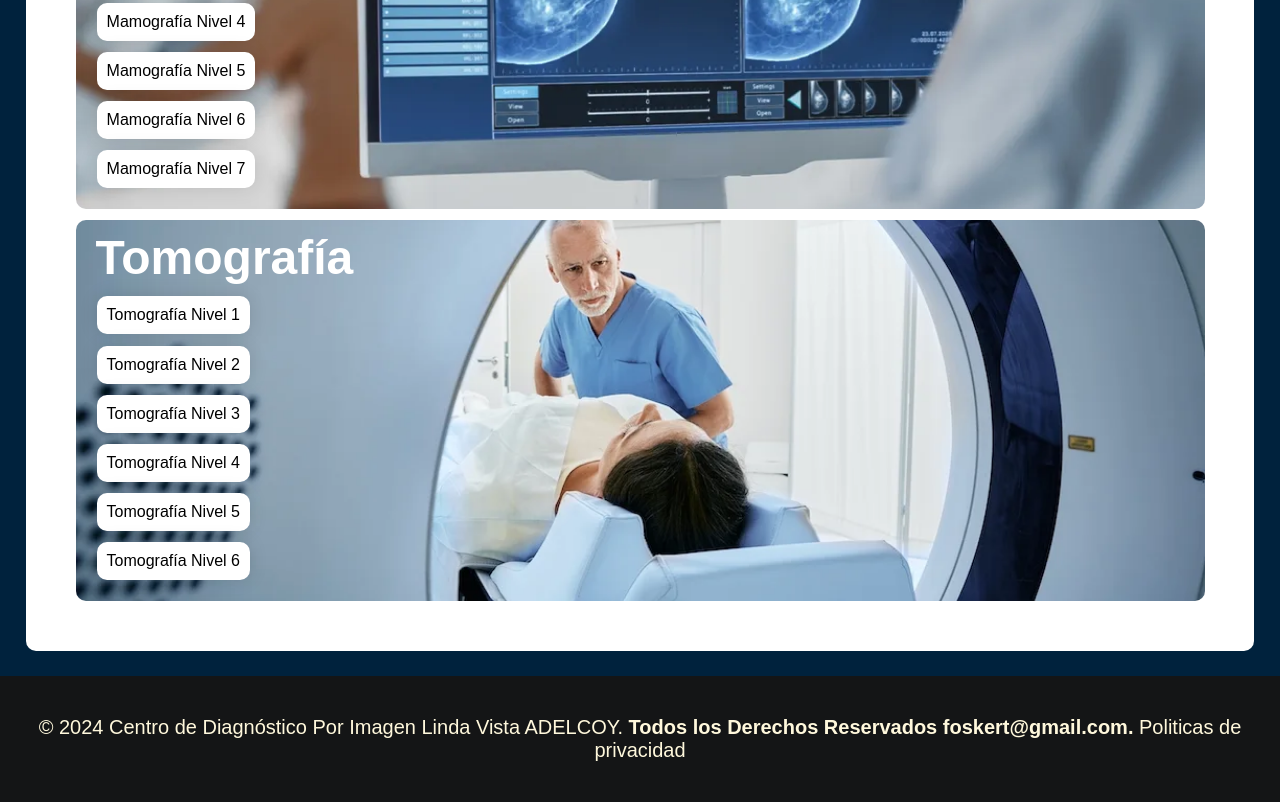
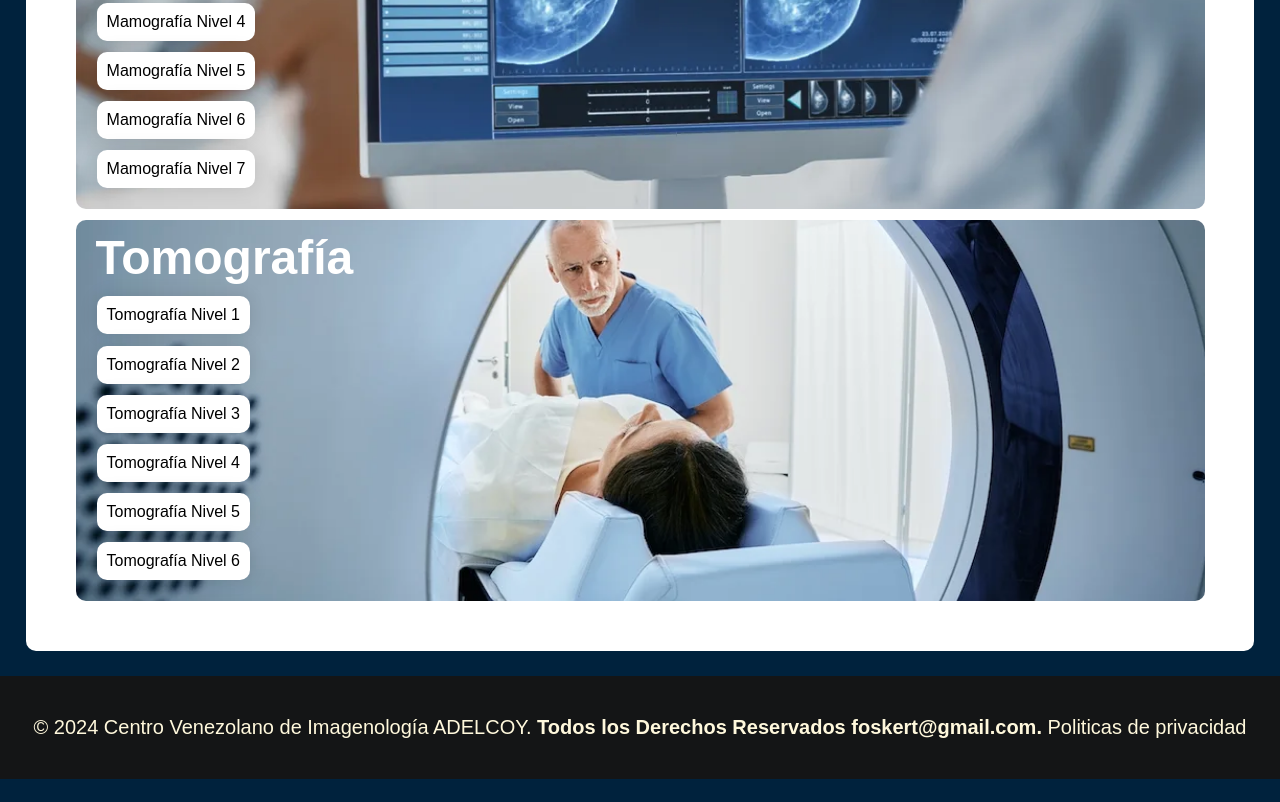
Before and after one commit to foskert/adelcoy, a plain HTML site: page index.html in a window 1280 px wide. Shown: the part 2276-3078 px from the top of the page. After the commit the page ends 3055 px from the top, so only its background shows below. Drawn offline with Linux system fonts and the light colour scheme.

Commit message:
Actualizar index.html

```diff
--- a/index.html
+++ b/index.html
@@ -229,7 +229,7 @@
        </div>
     </main>
     <footer>
-        <p>&copy; 2024 Centro de Diagnóstico Por Imagen Linda Vista ADELCOY. <b>Todos los Derechos Reservados foskert@gmail.com.</b> Politicas de privacidad</p>
+        <p>&copy; 2024 Centro Venezolano de Imagenología ADELCOY. <b>Todos los Derechos Reservados foskert@gmail.com.</b> Politicas de privacidad</p>
     </footer>
 </body>
 </html>
```
